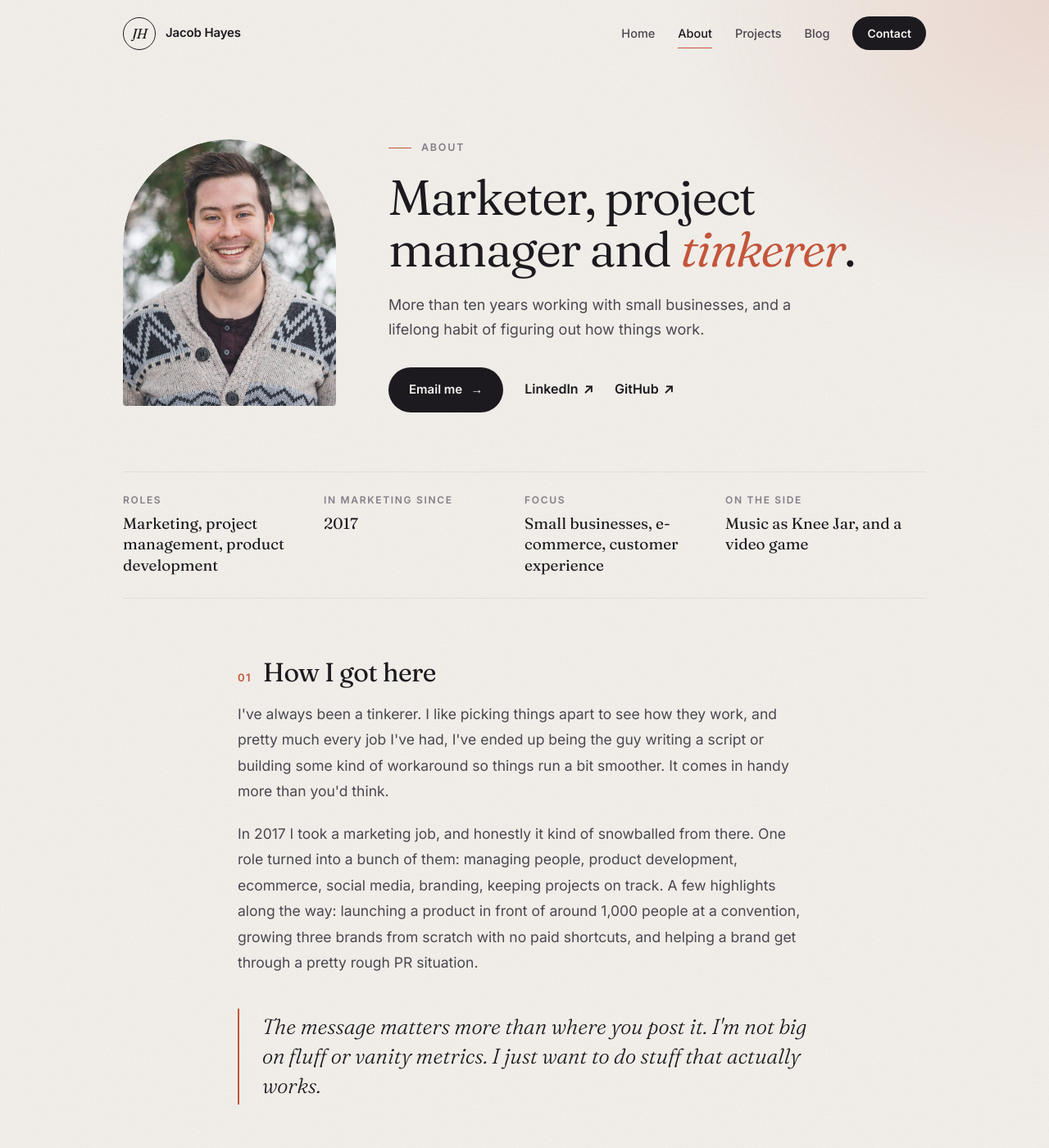
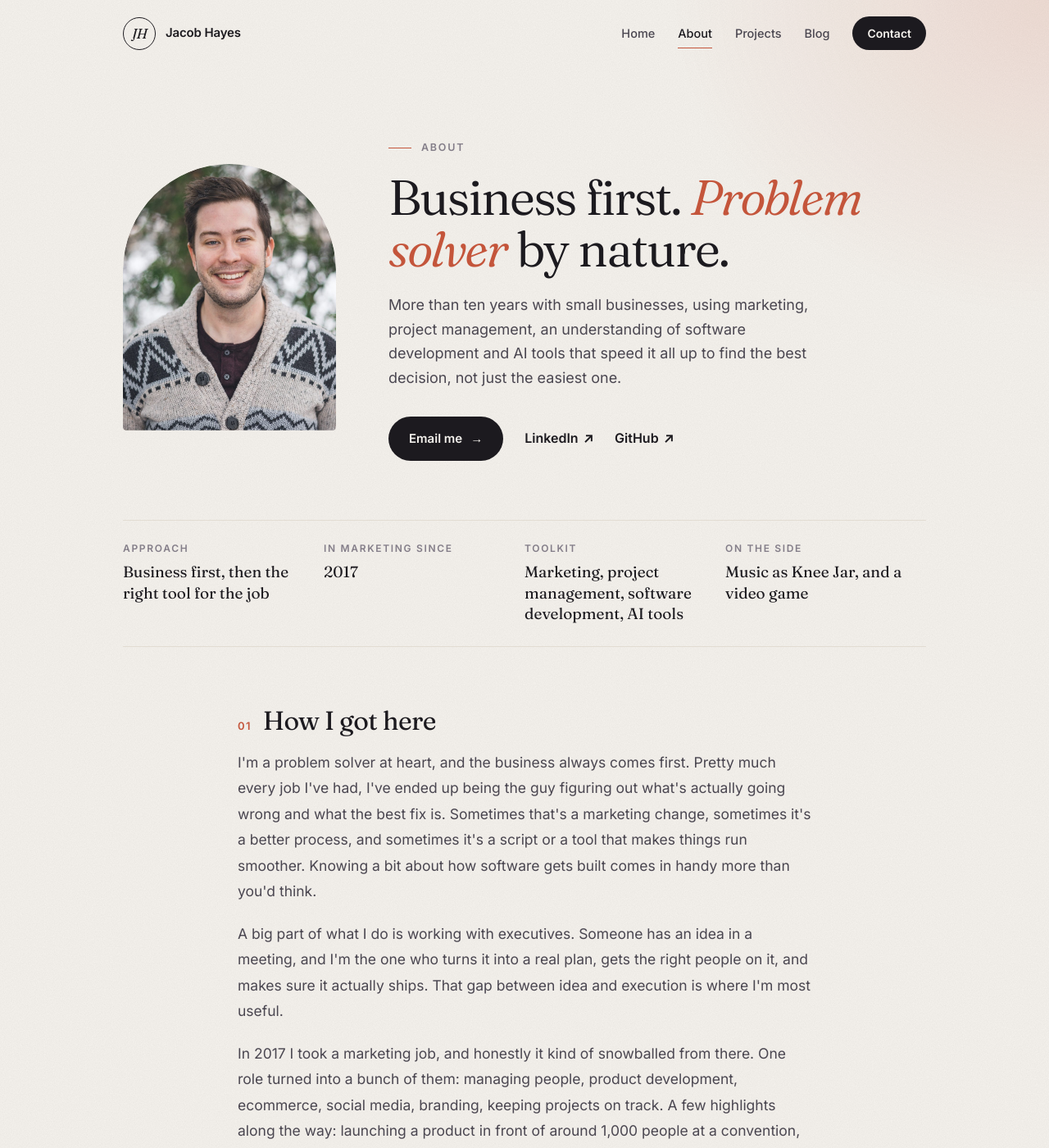
Before and after one commit to haye8277/haye8277.github.io, a Jekyll site: the page built from about.html, in a window 1280 px wide and 1400 px high. Shown: the whole window at 82% size. Built offline with Jekyll 4.4.1, drawn with Linux system fonts in a browser that asks for light colours; some of the changed text lies outside the part shown.

Commit message:
Reframe About as business-first problem solver; home and footer tweaks
- About: new headline and tagline, approach/toolkit facts, story now
  leads with problem solving and working with executives
- Home: "In my own time" line links to Projects instead of the secret game;
  Project Management card mentions turning executive ideas into execution
- Footer: drop the Jekyll mention

Co-Authored-By: Claude Opus 5.5 <noreply@anthropic.com>

```diff
--- a/_includes/footer.html
+++ b/_includes/footer.html
@@ -10,7 +10,7 @@
     </div>
 
     <div class="footer-bottom">
-      <p class="footer-copyright">&copy; {{ site.time | date: "%Y" }} Jacob Hayes &middot; Hand-built with Jekyll &middot; kneejar.com since 2016</p>
+      <p class="footer-copyright">&copy; {{ site.time | date: "%Y" }} Jacob Hayes &middot; kneejar.com since 2016</p>
 
       <nav class="footer-links" aria-label="Elsewhere">
         {% if site.github_username %}<a href="https://github.com/{{ site.github_username }}" target="_blank" rel="noopener">GitHub</a>{% endif %}
--- a/_sass/_layout.scss
+++ b/_sass/_layout.scss
@@ -1774,6 +1774,14 @@ body::before {
 a.now-text:hover {
     color: var(--accent);
     text-decoration: none;
+
+    .now-arrow { transform: translateX(4px); }
+}
+
+.now-arrow {
+    display: inline-block;
+    color: var(--accent);
+    transition: transform 0.3s $ease-out;
 }
 
 // Little equalizer next to the music line
--- a/about.html
+++ b/about.html
@@ -12,8 +12,8 @@ permalink: /about/
   </div>
   <div class="about-intro">
     <p class="eyebrow hero-in" style="--d: 0">About</p>
-    <h1 class="page-title hero-in" style="--d: 1">Marketer, project manager and <em>tinkerer</em>.</h1>
-    <p class="hero-tagline hero-in" style="--d: 2">More than ten years working with small businesses, and a lifelong habit of figuring out how things work.</p>
+    <h1 class="page-title hero-in" style="--d: 1">Business first. <em>Problem solver</em> by nature.</h1>
+    <p class="hero-tagline hero-in" style="--d: 2">More than ten years with small businesses, using marketing, project management, an understanding of software development and AI tools that speed it all up to find the best decision, not just the easiest one.</p>
     <div class="link-row hero-in" style="--d: 3">
       <a href="mailto:{{ site.email }}" class="btn btn-primary">Email me <span class="btn-arrow" aria-hidden="true">&rarr;</span></a>
       <a href="{{ site.linkedin_url }}" target="_blank" rel="noopener" class="text-link">LinkedIn <span aria-hidden="true">&#8599;</span></a>
@@ -24,16 +24,16 @@ permalink: /about/
 
 <dl class="facts">
   <div class="fact">
-    <dt>Roles</dt>
-    <dd>Marketing, project management, product development</dd>
+    <dt>Approach</dt>
+    <dd>Business first, then the right tool for the job</dd>
   </div>
   <div class="fact">
     <dt>In marketing since</dt>
     <dd>2017</dd>
   </div>
   <div class="fact">
-    <dt>Focus</dt>
-    <dd>Small businesses, e-commerce, customer experience</dd>
+    <dt>Toolkit</dt>
+    <dd>Marketing, project management, software development, AI tools</dd>
   </div>
   <div class="fact">
     <dt>On the side</dt>
@@ -44,12 +44,13 @@ permalink: /about/
 <article class="about-story">
 
   <h2><span class="story-num">01</span> How I got here</h2>
-  <p>I've always been a tinkerer. I like picking things apart to see how they work, and pretty much every job I've had, I've ended up being the guy writing a script or building some kind of workaround so things run a bit smoother. It comes in handy more than you'd think.</p>
+  <p>I'm a problem solver at heart, and the business always comes first. Pretty much every job I've had, I've ended up being the guy figuring out what's actually going wrong and what the best fix is. Sometimes that's a marketing change, sometimes it's a better process, and sometimes it's a script or a tool that makes things run smoother. Knowing a bit about how software gets built comes in handy more than you'd think.</p>
+  <p>A big part of what I do is working with executives. Someone has an idea in a meeting, and I'm the one who turns it into a real plan, gets the right people on it, and makes sure it actually ships. That gap between idea and execution is where I'm most useful.</p>
   <p>In 2017 I took a marketing job, and honestly it kind of snowballed from there. One role turned into a bunch of them: managing people, product development, ecommerce, social media, branding, keeping projects on track. A few highlights along the way: launching a product in front of around 1,000 people at a convention, growing three brands from scratch with no paid shortcuts, and helping a brand get through a pretty rough PR situation.</p>
   <blockquote class="pull-quote">The message matters more than where you post it. I'm not big on fluff or vanity metrics. I just want to do stuff that actually works.</blockquote>
 
   <h2><span class="story-num">02</span> What I'm up to now</h2>
-  <p>Lately the tinkering has gotten a bit more serious. I've been building tools to fix problems I kept running into at work, a sale manager and an analytics tool (more on those on the <a href="{{ site.baseurl }}/projects/">projects page</a>). I'm also working on a video game. Not saying much about that one yet.</p>
+  <p>Lately that's meant building some of the fixes myself. I've made tools to fix problems I kept running into at work, a sale manager and an analytics tool (more on those on the <a href="{{ site.baseurl }}/projects/">projects page</a>). I'm also working on a video game. Not saying much about that one yet.</p>
   <p>I've been using a lot of AI tools to build all of this. I'm not really into the hype side of AI, but the practical stuff is pretty exciting. Things that would have taken me months are coming together in weeks.</p>
 
   <h2><span class="story-num">03</span> Music</h2>
--- a/index.html
+++ b/index.html
@@ -155,8 +155,8 @@ title: Marketing, operations and product
     <a class="now-text" href="https://soundcloud.com/knee-jar" target="_blank" rel="noopener">Dark, ambient music as Knee Jar <span class="eq" aria-hidden="true"><i></i><i></i><i></i><i></i><i></i></span></a>
   </div>
   <div class="now-item">
-    <span class="now-kicker">Secretly making</span>
-    <span class="now-text">A video game called {% include redacted.html %}</span>
+    <span class="now-kicker">In my own time</span>
+    <a class="now-text" href="{{ site.baseurl }}/projects/">A few side projects, from handy tools to a video game <span class="now-arrow" aria-hidden="true">&rarr;</span></a>
   </div>
 </section>
 
@@ -215,7 +215,7 @@ title: Marketing, operations and product
     <div class="skill-card spot">
       <span class="skill-num">06</span>
       <h3>Project Management</h3>
-      <p>Keeping projects on track and teams aligned. Lots of moving parts is where I do my best work.</p>
+      <p>Working with executives to turn ideas into execution, then keeping teams aligned and projects on track.</p>
     </div>
 
   </div>
```
